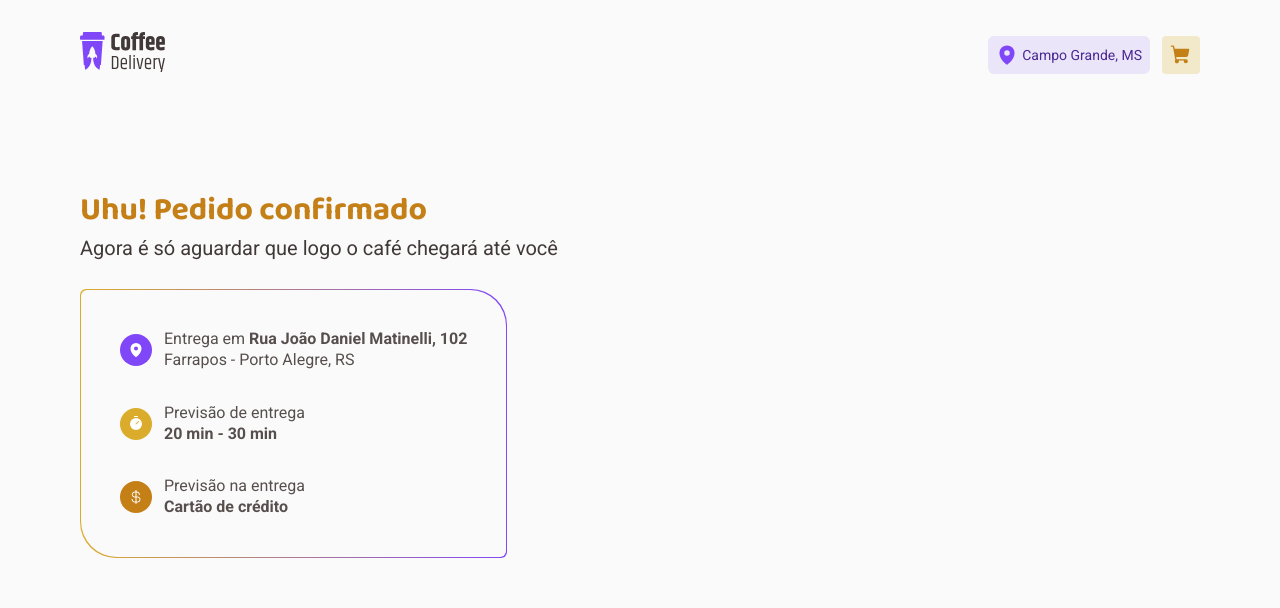
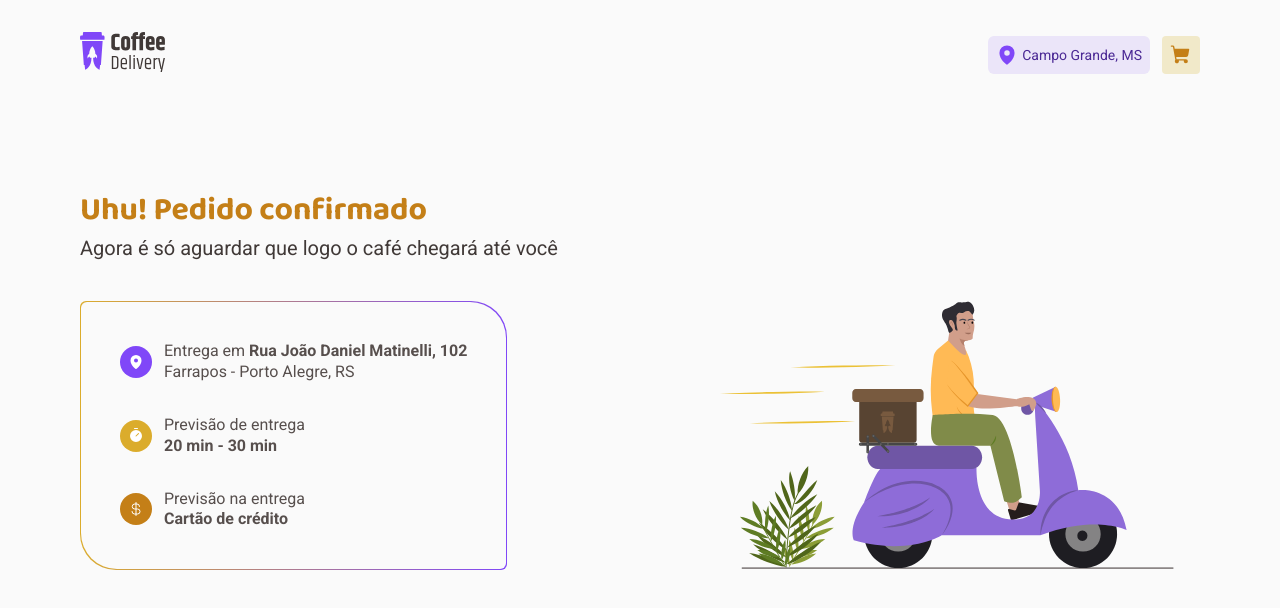
Before and after one commit to davirlima/coffee-delivery, a React (Vite) app: page /pedido-confirmado in a window 1280 px wide. Shown: the top 608 px of the page. Built offline with nearby package versions, Linux system fonts and the light colour scheme.

Commit message:
Página de confirmação do pedido

```diff
--- a/src/pages/SuccessRequest/index.tsx
+++ b/src/pages/SuccessRequest/index.tsx
@@ -2,6 +2,7 @@ import { OrderInformationContainer, SuccessRequestContainer } from "./styles";
 import { MapPin, Timer, CurrencyDollar } from "phosphor-react";
 import { useContext } from "react";
 import { CartContext } from "../../contexts/CartContext";
+import illustration from "../../assets/successPageIllustration.svg";
 
 export function SuccessRequest() {
   const { order } = useContext(CartContext);
@@ -51,6 +52,10 @@ export function SuccessRequest() {
             </div>
           </div>
         </OrderInformationContainer>
+        <img
+          src={illustration}
+          alt="Ilustratção de um homem montado em uma motocilcleta roxa"
+        />
       </div>
     </SuccessRequestContainer>
   );
```
Also changed, not shown: src/assets/successPageIllustration.svg (added).
